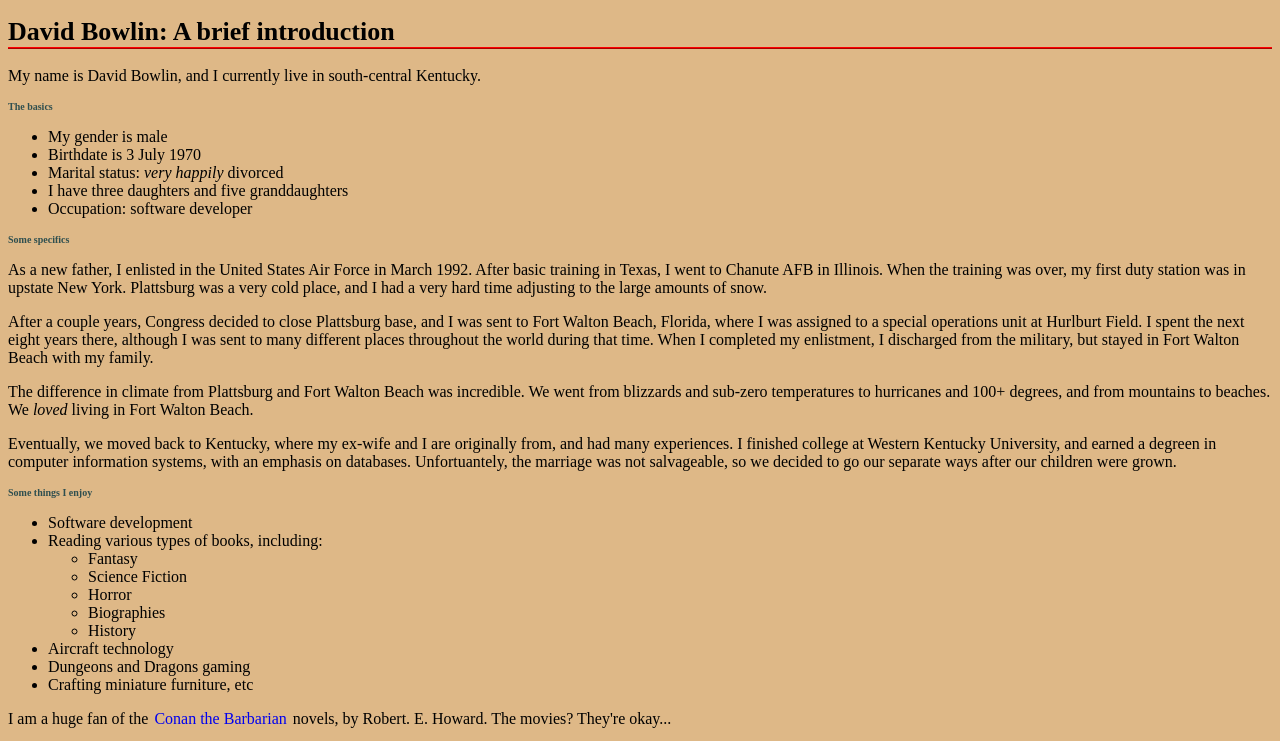
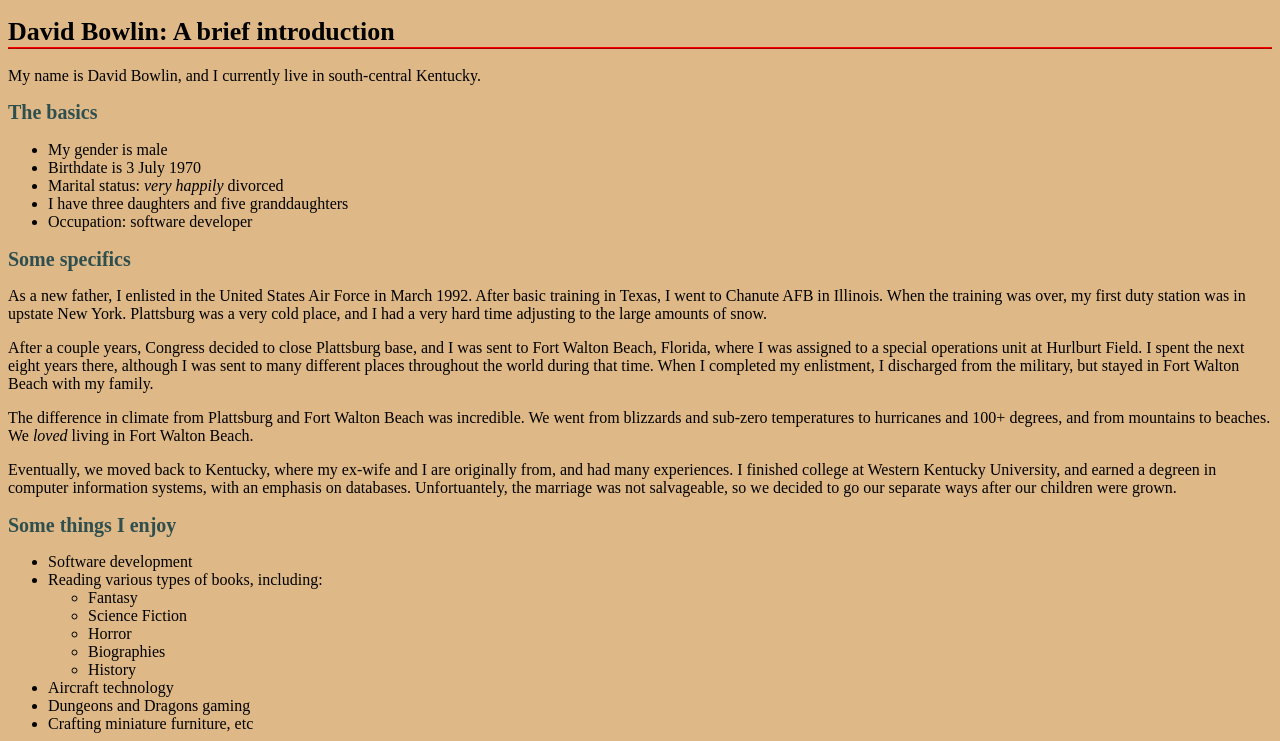
Before and after one commit to davebowlin/davebowlin.github.io, a plain HTML site: page index.html in a window 1280 px wide. Shown: the top 741 px of the page. Drawn offline with Linux system fonts and the light colour scheme.

Commit message:
Initial commit

```diff
--- a/style.css
+++ b/style.css
@@ -15,9 +15,9 @@ h2 {
     font-size: 20px;
 }
 
-h2 {
+h3 {
     color: darkslategray;
-    font-size: 10px;
+    font-size: 8px;
 }
 a:visited {
     color: brown;
```
